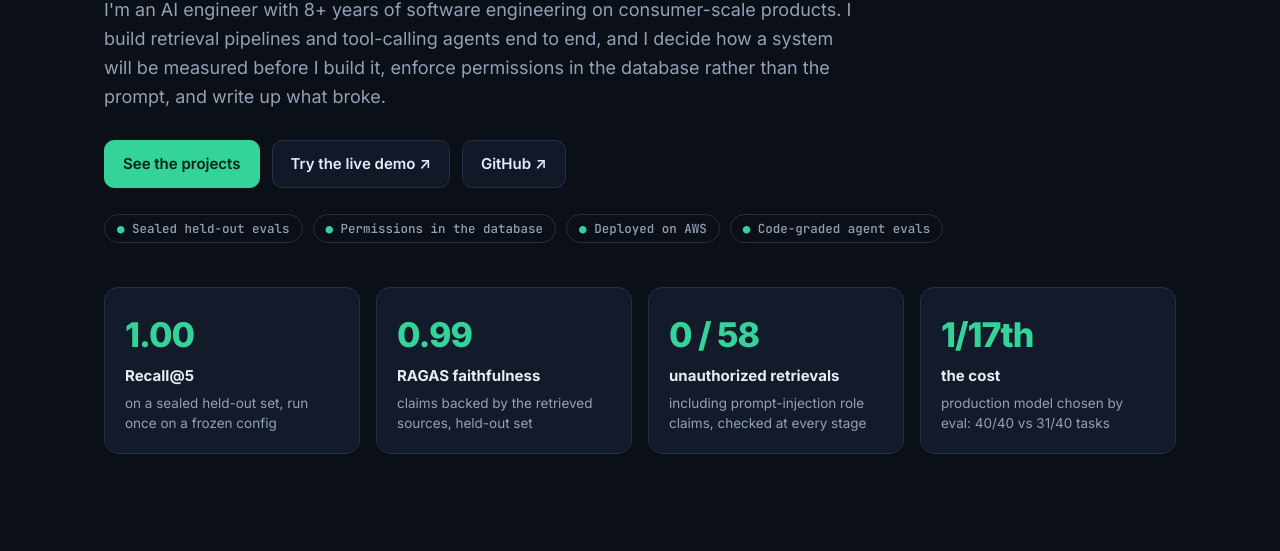
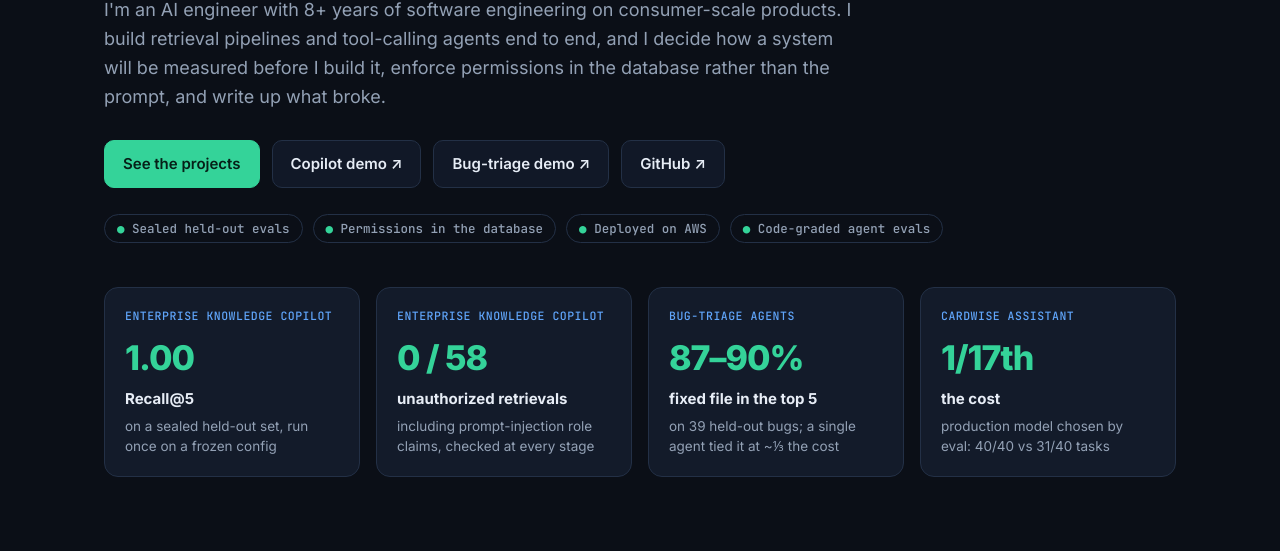
Before and after one commit to jnpallav-jain/jnpallav-jain.github.io, a plain HTML site: page index.html in a window 1280 px wide. Shown: the part 393-944 px from the top of the page. Drawn offline with Linux system fonts and the light colour scheme.

Commit message:
Portfolio: label hero metrics by project and link both demos
Co-Authored-By: Claude Opus 5.5 <noreply@anthropic.com>

```diff
--- a/index.html
+++ b/index.html
@@ -51,6 +51,7 @@
   /* metrics */
   .metrics { display: grid; grid-template-columns: repeat(4, 1fr); gap: 16px; margin-top: 44px; }
   .metric { background: var(--card); border: 1px solid var(--line); border-radius: 14px; padding: 20px; }
+  .metric i { display: block; font: 500 11.5px var(--mono); font-style: normal; letter-spacing: .5px; text-transform: uppercase; color: var(--accent2); margin-bottom: 8px; }
   .metric b { display: block; font-size: 34px; font-weight: 800; letter-spacing: -1px; color: var(--accent); }
   .metric strong { display: block; font-size: 15px; margin-top: 2px; }
   .metric span { display: block; font-size: 13.5px; color: var(--muted); margin-top: 6px; line-height: 1.45; }
@@ -137,7 +138,8 @@
     <p>I'm an AI engineer with 8+ years of software engineering on consumer-scale products. I build retrieval pipelines and tool-calling agents end to end, and I decide how a system will be measured before I build it, enforce permissions in the database rather than the prompt, and write up what broke.</p>
     <div class="btns">
       <a class="btn primary" href="#projects">See the projects</a>
-      <a class="btn" href="https://18-225-205-193.sslip.io" target="_blank" rel="noopener">Try the live demo ↗</a>
+      <a class="btn" href="https://18-225-205-193.sslip.io" target="_blank" rel="noopener">Copilot demo ↗</a>
+      <a class="btn" href="https://bugs.18-225-205-193.sslip.io" target="_blank" rel="noopener">Bug-triage demo ↗</a>
       <a class="btn" href="https://github.com/jnpallav-jain" target="_blank" rel="noopener">GitHub ↗</a>
     </div>
     <div class="badges">
@@ -148,10 +150,10 @@
     </div>
 
     <div class="metrics">
-      <div class="metric"><b>1.00</b><strong>Recall@5</strong><span>on a sealed held-out set, run once on a frozen config</span></div>
-      <div class="metric"><b>0.99</b><strong>RAGAS faithfulness</strong><span>claims backed by the retrieved sources, held-out set</span></div>
-      <div class="metric"><b>0 / 58</b><strong>unauthorized retrievals</strong><span>including prompt-injection role claims, checked at every stage</span></div>
-      <div class="metric"><b>1/17th</b><strong>the cost</strong><span>production model chosen by eval: 40/40 vs 31/40 tasks</span></div>
+      <div class="metric"><i>Enterprise Knowledge Copilot</i><b>1.00</b><strong>Recall@5</strong><span>on a sealed held-out set, run once on a frozen config</span></div>
+      <div class="metric"><i>Enterprise Knowledge Copilot</i><b>0 / 58</b><strong>unauthorized retrievals</strong><span>including prompt-injection role claims, checked at every stage</span></div>
+      <div class="metric"><i>Bug-triage agents</i><b>87–90%</b><strong>fixed file in the top 5</strong><span>on 39 held-out bugs; a single agent tied it at ~⅓ the cost</span></div>
+      <div class="metric"><i>CardWise assistant</i><b>1/17th</b><strong>the cost</strong><span>production model chosen by eval: 40/40 vs 31/40 tasks</span></div>
     </div>
   </header>
 
@@ -167,7 +169,7 @@
       <h3>The 30-second fit</h3>
       <ul>
         <li><b>8+ years shipping software</b> to consumer scale, now focused on production LLM systems.</li>
-        <li><b>Shipped, not just prototyped:</b> a public RAG demo on AWS, and agent evaluation for an app on Google Play.</li>
+        <li><b>Shipped, not just prototyped:</b> public RAG and multi-agent demos on AWS, and agent evaluation for an app on Google Play.</li>
         <li><b>Numbers, not adjectives:</b> 1.00 Recall@5 and 0.99 faithfulness on held-out data; a model choice that saved ~94% per run.</li>
         <li><b>Safety-minded:</b> access control enforced by the database; 0 of 58 unauthorized-access attempts succeeded.</li>
         <li><b>Clear communicator:</b> every project documents its decisions, its failures and how they were found.</li>
```
